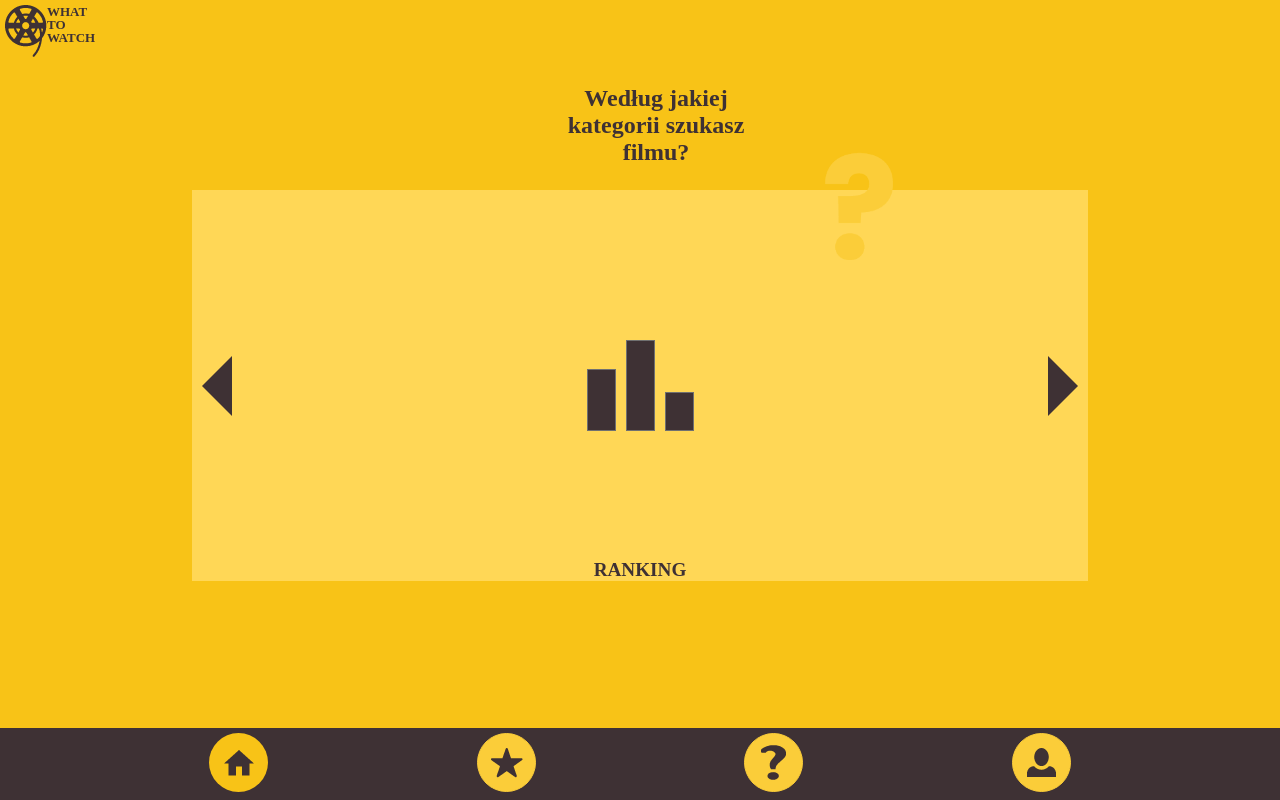
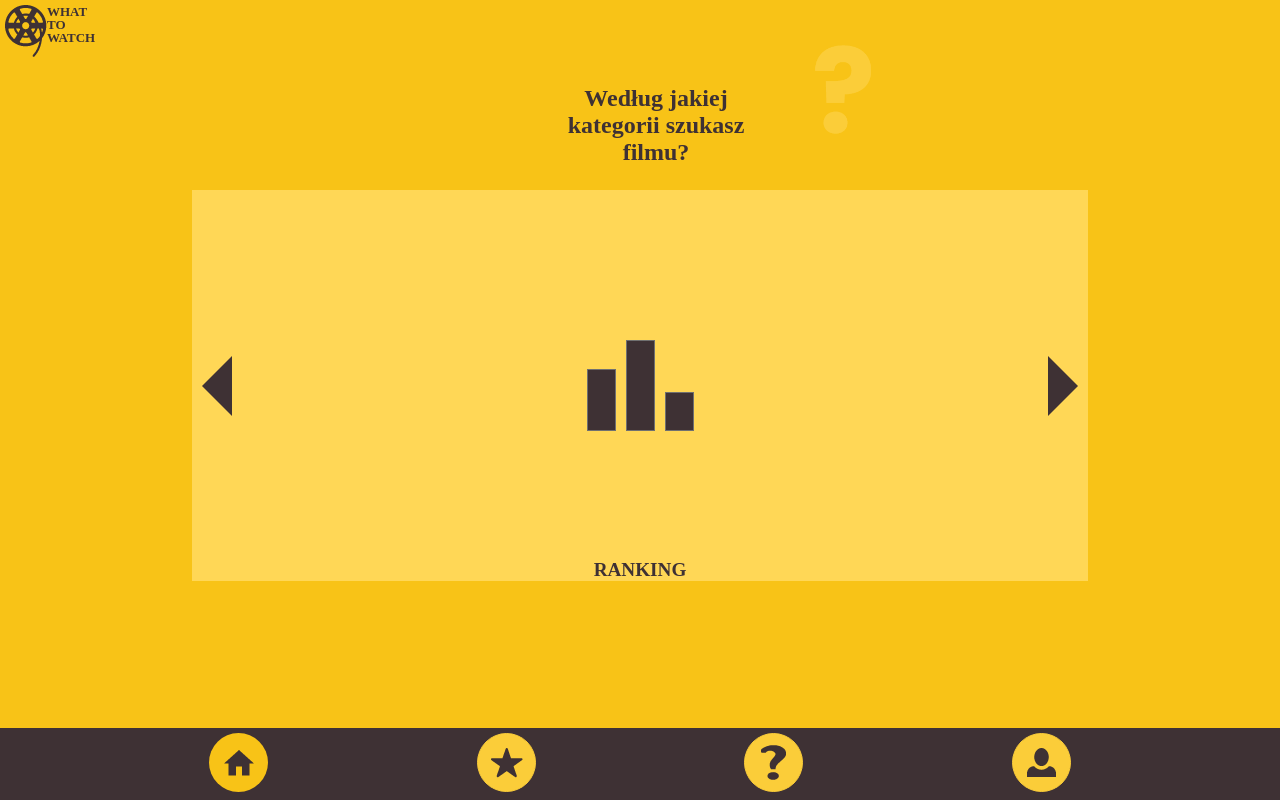
Before and after one commit to Mateusz-92/ProjectWhatToWatch, a React (Create React App) app: page /start in a window 1280 px wide. Built offline with nearby package versions, Linux system fonts and the light colour scheme.

Commit message:
Changed styled on landscape view

```diff
--- a/src/Main/Credits.js
+++ b/src/Main/Credits.js
@@ -22,6 +22,10 @@ const CreditsWrapper = styled.div`
   @media (min-width: 768px) {
     width: 700px;
     height: 400px;
+  }
+  @media (orientation: landscape) {
+    width: 80%;
+    height: 50%;
   }
   h2 {
     position: absolute;
--- a/src/Main/InterestingMoviesFacts.js
+++ b/src/Main/InterestingMoviesFacts.js
@@ -7,6 +7,7 @@ import styled from "styled-components";
 import { MovieTile } from "./MovieTile";
 import { Wrapper } from "./tmp";
 import { Header } from "./tmp";
+import BouncingDotsLoader from "./BouncingDotsLoader ";
 
 export const MovieDetailWrapper = styled.div`
   width: 90%;
@@ -46,7 +47,7 @@ export const InterestingMoviesFacts = () => {
   useEffect(() => {
     fetchHandler();
   }, []);
-  if (isLoading) return <div>loading...</div>;
+  if (isLoading) return <BouncingDotsLoader />;
   let cover = `https://wtwapi.azurewebsites.net${fact.image}`;
   return (
     <>
--- a/src/Main/MoviesCategory.js
+++ b/src/Main/MoviesCategory.js
@@ -8,13 +8,17 @@ const QuestionMark = styled.div`
   top: 3rem;
   right: 20px;
   z-index: 1;
-  @media (min-width: 400px) {
-    max-width: 100%;
+  @media (orientation: landscape) {
+    max-width: 20%;
     left: 60%;
+    top: -10%;
   }
 
   img {
     height: 200px;
+    @media (orientation: landscape) {
+      height: 165px;
+    }
   }
 `;
 
```
